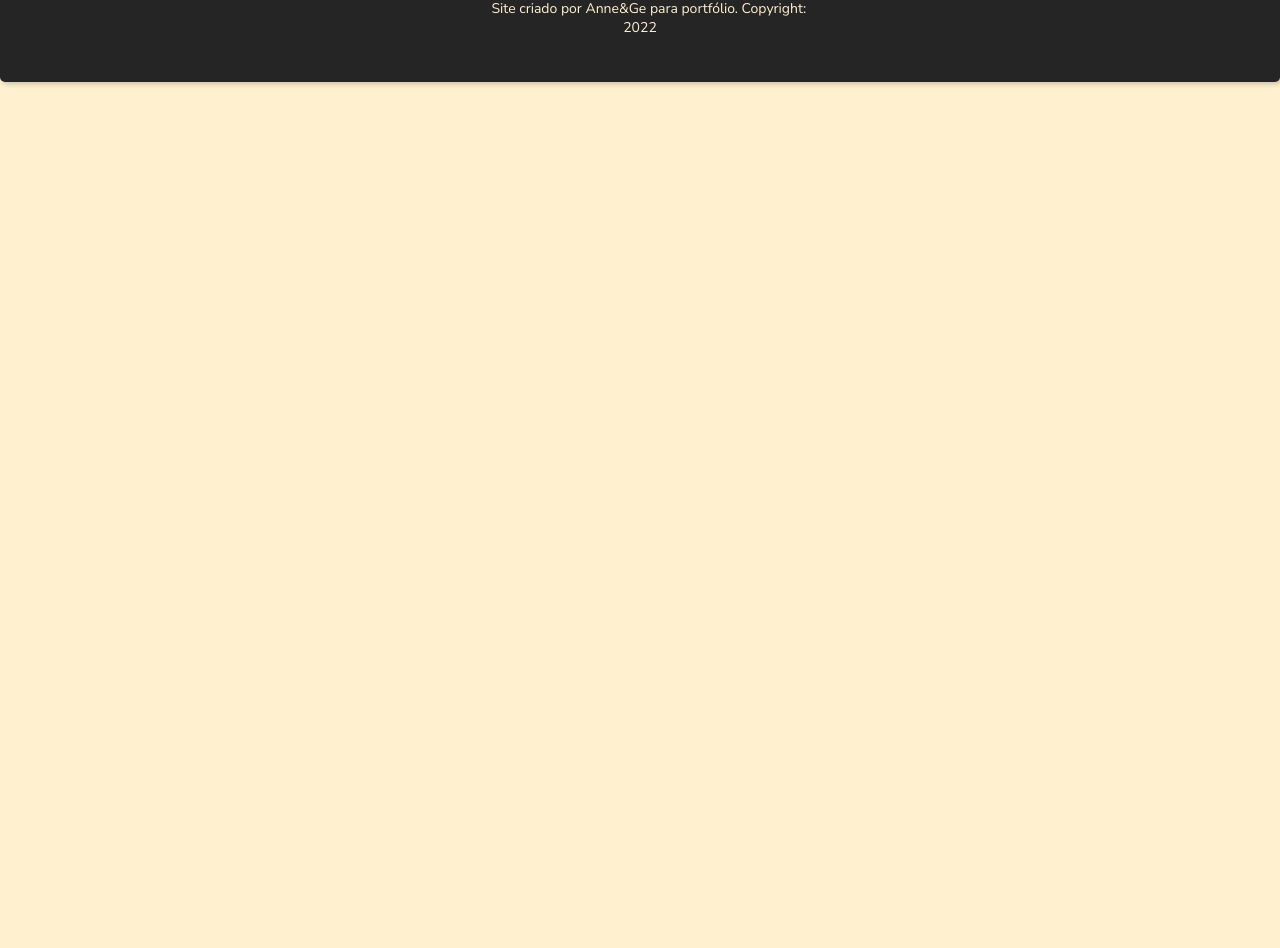
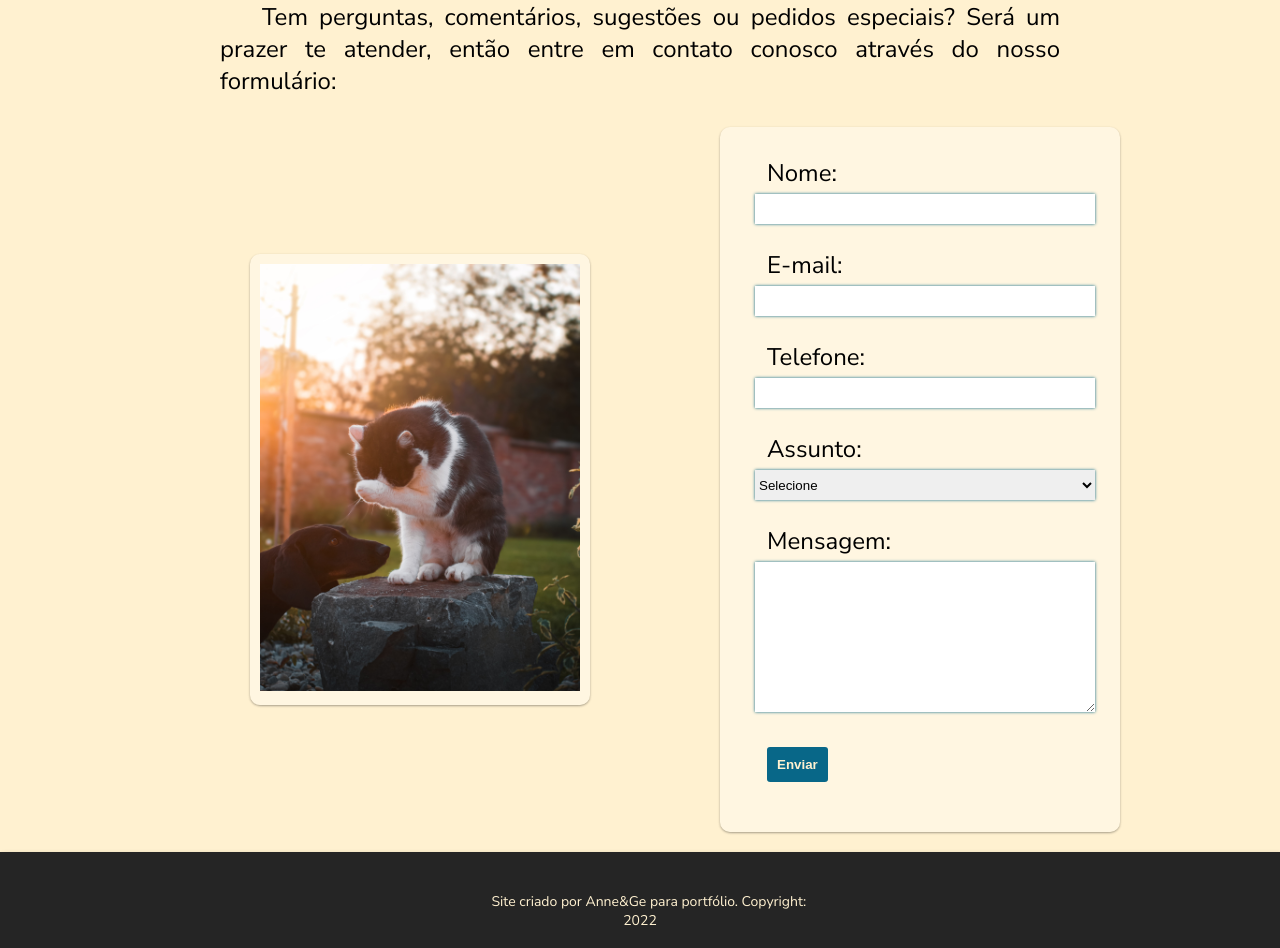
Before and after one commit to arianimacedo/doodoopetshop, a plain HTML site: page contato.html in a window 1280 px wide. Shown: the part 236-1184 px from the top of the page. Before the commit the page ends 800 px from the top, so only its background shows below. Drawn offline with nearby package versions, Linux system fonts and the light colour scheme; a web font is replaced by a local one.

Commit message:
Add files via upload

```diff
--- a/contato.html
+++ b/contato.html
@@ -28,7 +28,58 @@
       </nav>
     </header>
 
-    <main>
+    <main class="limite">
+
+      <article>
+        <h1>Contato</h1>
+        <p>Tem perguntas, comentários, sugestões ou pedidos especiais? Será um prazer te atender, então entre em contato conosco através do nosso formulário:</p>
+      </article>
+      <article class="formulario">
+
+        <div class="desktop"><img src="imagens/dash-cat.jpg" alt="Daschound com Gatinho"></div>
+
+        <form id="my-form" action="https://formspree.io/f/xrgdyjjz" method="post">
+
+          <p>
+            <label for="nome">Nome:</label>
+            <input type="text" name="nome" id="nome" required>
+          </p>
+
+          <p>
+            <label for="email">E-mail:</label>
+            <input type="email" name="email" id="email" required>
+          </p>
+
+          <p>
+            <label for="telefone">Telefone:</label>
+            <input type="tell" name="telefone" id="telefone" required>
+          </p>
+
+          <p>
+            <label for="assunto">Assunto:</label>
+            <select name="assunto" id="assunto">
+              <option value="">Selecione</option>
+              <option>Dúvidas</option>
+              <option>Reclamações</option>
+              <option>Elogios</option>
+              <option>Sugestões</option>
+              <option>Outros</option>
+            </select>
+          </p>
+
+          <p>
+            <label for="mensagem">Mensagem:</label> <br>
+            <textarea name="mensagem" id="mensagem" cols="30" rows="10"></textarea>
+          </p>
+
+          <p>
+            <button type="submit">Enviar</button>
+          </p>
+
+          <p id="my-form-status"></p>
+        </form>
+      </article>
+
 
     </main>
 
--- a/script.js
+++ b/script.js
@@ -26,3 +26,37 @@ $(document).on('ready', function() {
   const year = document.querySelector('#current-year')
 
   year.innerHTML = new Date(). getFullYear()
+
+var form = document.getElementById("my-form");
+
+async function handleSubmit(event) {
+  event.preventDefault();
+  var status = document.getElementById("my-form-status");
+  var data = new FormData(event.target);
+  fetch(event.target.action, {
+    method: form.method,
+    body: data,
+    headers: {
+      'Accept' : 'application/json'
+    }
+
+  }).then(response => {
+    if (response.ok) {
+      status.innerHTML = "Agradecemos o contato!";
+      form.reset()
+    } else {
+      response.json().then(data => {
+        if (Object.hasOwn(data, 'errors')) {
+          status.innerHTML = data["errors"].map(error => error
+          ["message"]).join(", ")
+        } else {
+          status.innerHTML = "Opa! Houve um erro no envio do seu formulário"
+        }
+      })
+    }
+  }).catch(error => {
+          status.innerHTML = "Opa! Houve um erro no envio do seu formulário"
+  });
+}
+
+form.addEventListener("submit", handleSubmit)
--- a/style.css
+++ b/style.css
@@ -8,6 +8,7 @@
 
 body {
     background-color: #fff1d0;
+    margin: auto;
 }
 
 
@@ -239,7 +240,7 @@ figcaption a {
 .filme,
 .redes,
 .mapa,
-.texto-espaco {
+.texto-espaco, p {
     padding: 10px;
     margin: auto;
     max-width: 860px;
@@ -477,9 +478,87 @@ td:first-child {
     }
 }
 
+.formulario {
+    margin: auto;
+    max-width: 1000px;
+    display: flex;
+    flex-wrap: wrap;
+
+
+}
+
+.desktop {
+
+        display: inline-block;
+        margin: auto;
+        padding: 10px;
+        width: 340px;
+        text-align: center;
+        background-color: rgba(255, 255, 255, 0.349);
+        border-radius: 10px;
+        box-shadow: rgba(0, 0, 0, 0.12) 0px 1px 3px, rgba(0, 0, 0, 0.24) 0px 1px 2px;
+
+    }
 
 
 
+.desktop img {
+   width: 320px;
+}
+
+form {
+
+    display: inline-block;
+    margin: auto;
+    padding: 20px;
+    margin: 20px;
+    width: 400px;
+    text-align: center;
+
+    background-color: rgba(255, 255, 255, 0.349);
+    border-radius: 10px;
+    box-shadow: rgba(0, 0, 0, 0.12) 0px 1px 3px, rgba(0, 0, 0, 0.24) 0px 1px 2px;
+
+}
+
+
+
+
+
+#my-form {
+    font-family: 'Nunito Sans', sans-serif;
+
+}
+
+#nome, #email, #telefone, #assunto, #mensagem {
+    width: 100%;
+    border: none;
+    height: 30px;
+    box-shadow: #086788 0 0 3px;
+    margin-bottom: 5px;
+    margin: 5px;
+
+}
+
+#mensagem {
+    height: auto;
+    width: 100%;
+
+}
+
+button {
+    border: none;
+    background-color: #086788;
+    color: #fff1d0;
+    font-weight: bold;
+    padding: 10px;
+    border-radius: 3px;
+}
+
+button:hover, button:focus {
+    background-color: #f7A156;
+
+}
 
 footer {
     bottom: 0;
@@ -627,6 +706,11 @@ footer>p {
         font-size: 1em;
         padding: 0.5em;
     }
+
+    .desktop {
+        display: none;
+    }
+
 }
 
 
```
Also changed, not shown: servicos.html (+1 -1 lines).
